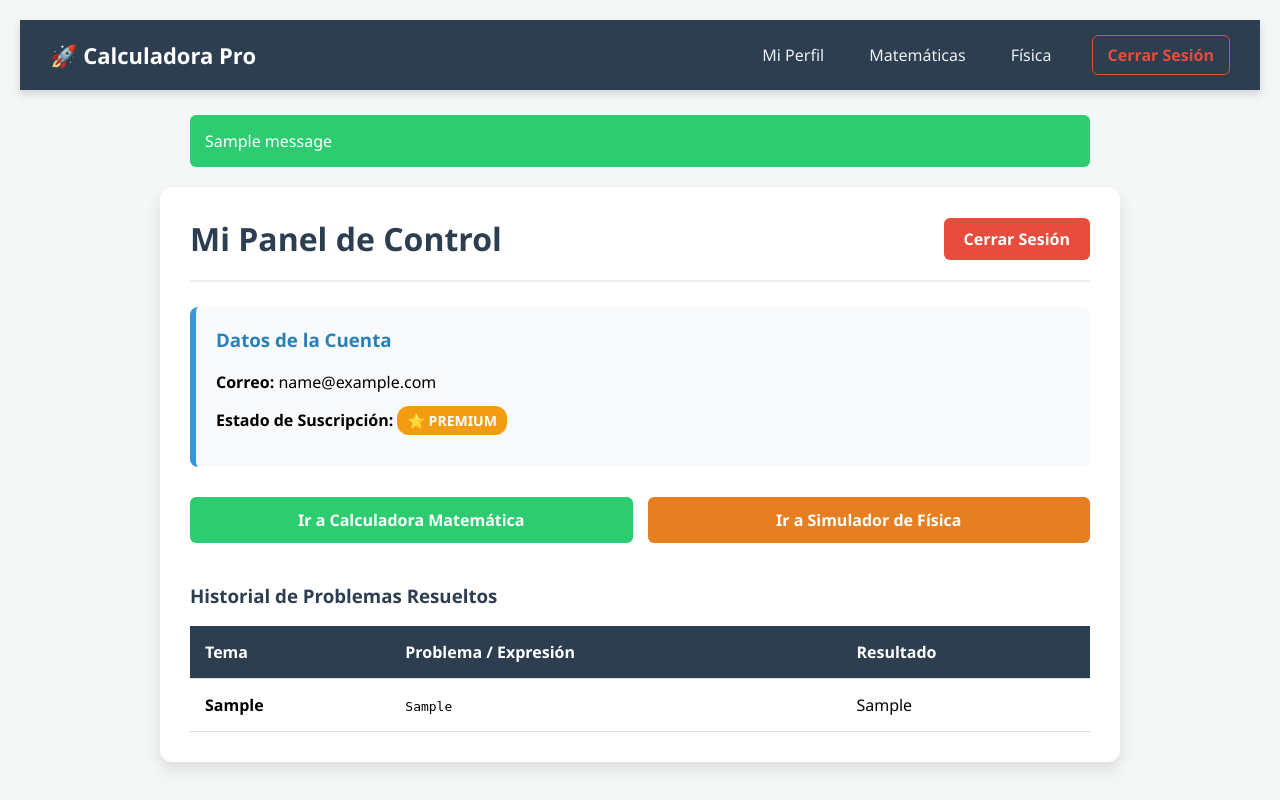
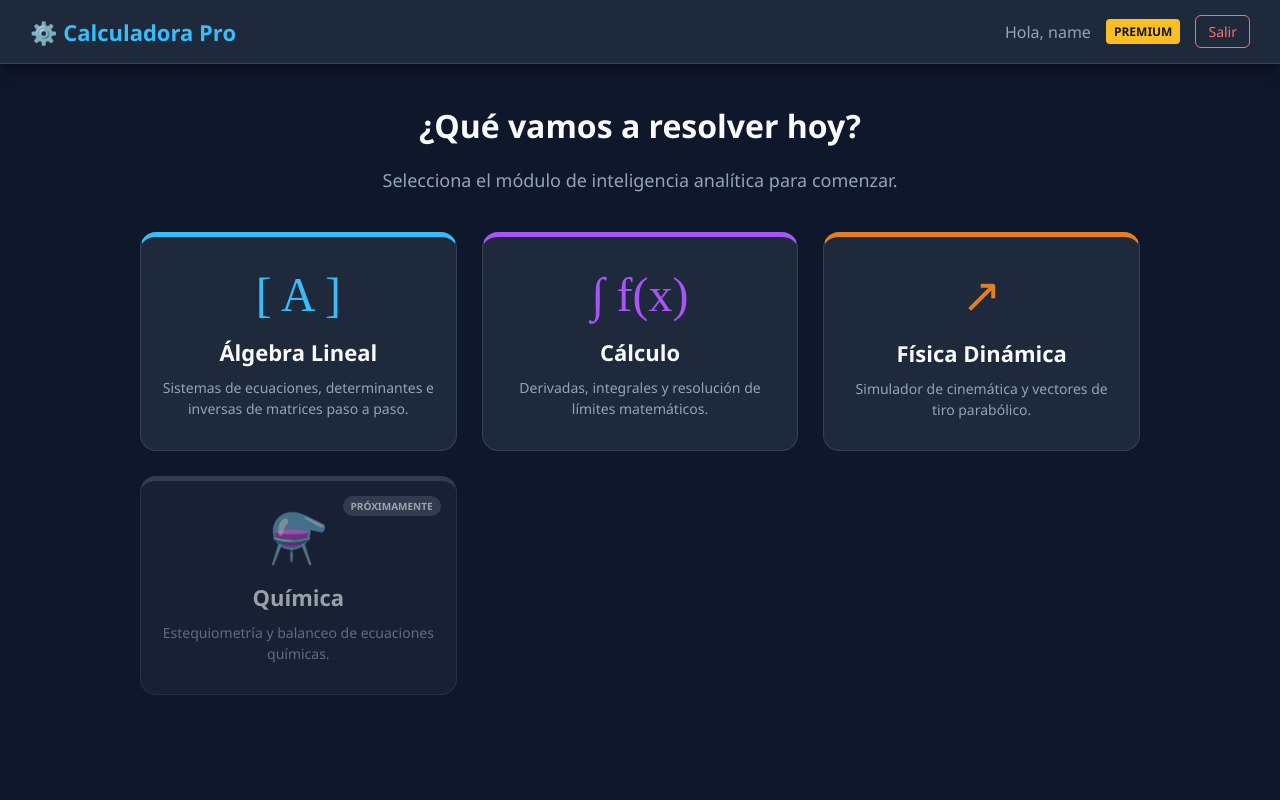
Before and after one commit to Abrams-tech/calculadora-pro, a Flask app: page /dashboard in a window 1280 px wide. Run offline with Flask 3, Linux system fonts and the light colour scheme; the visitor is signed in with stand-in values (Sample User, id 1); tables that the repository leaves empty hold one stand-in row (values such as "Sample post"); one stand-in notice (Sample message) is shown.

Commit message:
Rediseño visual del Dashboard con tarjetas grid

```diff
--- a/templates/dashboard.html
+++ b/templates/dashboard.html
@@ -3,123 +3,193 @@
 <head>
     <meta charset="UTF-8">
     <meta name="viewport" content="width=device-width, initial-scale=1.0">
-    <title>Mi Perfil - Calculadora Pro</title>
+    <title>Dashboard - Calculadora Pro</title>
     <style>
-        body { font-family: 'Segoe UI', Tahoma, Geneva, Verdana, sans-serif; background-color: #f4f7f6; margin: 0; padding: 20px; }
-        .container { max-width: 900px; margin: auto; background: white; padding: 30px; border-radius: 12px; box-shadow: 0 8px 16px rgba(0,0,0,0.1); }
+        /* ==========================================
+           DISEÑO OSCURO UNIFICADO Y DASHBOARD VISUAL
+           ========================================== */
+        body {
+            font-family: 'Segoe UI', Tahoma, Geneva, Verdana, sans-serif;
+            background-color: #0f172a;
+            color: #e2e8f0;
+            margin: 0;
+            padding: 0;
+        }
 
-        .header-perfil { display: flex; justify-content: space-between; align-items: center; border-bottom: 2px solid #eee; padding-bottom: 20px; margin-bottom: 25px; }
-        .header-perfil h1 { color: #2c3e50; margin: 0; }
-        .btn-logout { padding: 10px 20px; background-color: #e74c3c; color: white; text-decoration: none; border-radius: 6px; font-weight: bold; transition: background 0.3s; }
-        .btn-logout:hover { background-color: #c0392b; }
+        /* Barra de Navegación */
+        .navbar {
+            background-color: #1e293b;
+            padding: 15px 30px;
+            display: flex;
+            justify-content: space-between;
+            align-items: center;
+            box-shadow: 0 4px 12px rgba(0,0,0,0.5);
+            border-bottom: 1px solid #334155;
+        }
+        .nav-brand { color: #38bdf8; font-size: 22px; font-weight: bold; text-decoration: none; }
+        .nav-user { color: #94a3b8; font-weight: 500; display: flex; align-items: center; gap: 15px; }
+        .badge-premium { background: #fbbf24; color: #0f172a; padding: 4px 8px; border-radius: 4px; font-size: 12px; font-weight: bold; text-transform: uppercase; }
+        .badge-free { background: #64748b; color: white; padding: 4px 8px; border-radius: 4px; font-size: 12px; font-weight: bold; text-transform: uppercase; }
+        .nav-logout { color: #f87171; text-decoration: none; border: 1px solid #f87171; padding: 6px 12px; border-radius: 6px; transition: 0.3s; font-size: 14px;}
+        .nav-logout:hover { background-color: #f87171; color: #0f172a; }
 
-        .info-tarjeta { background-color: #f8f9fa; padding: 20px; border-radius: 8px; border-left: 6px solid #3498db; margin-bottom: 30px; }
-        .info-tarjeta h3 { margin-top: 0; color: #2980b9; }
-        .badge-premium { background-color: #f39c12; color: white; padding: 5px 10px; border-radius: 12px; font-size: 14px; font-weight: bold; }
-        .badge-free { background-color: #95a5a6; color: white; padding: 5px 10px; border-radius: 12px; font-size: 14px; font-weight: bold; }
+        /* Contenedor Principal */
+        .container {
+            max-width: 1000px;
+            margin: 40px auto;
+            padding: 0 20px;
+        }
 
-        .tabla-historial { width: 100%; border-collapse: collapse; margin-top: 15px; }
-        .tabla-historial th, .tabla-historial td { padding: 15px; text-align: left; border-bottom: 1px solid #ddd; }
-        .tabla-historial th { background-color: #2c3e50; color: white; }
-        .tabla-historial tr:hover { background-color: #f1f2f6; }
+        .header-section { text-align: center; margin-bottom: 40px; }
+        .header-section h1 { margin-top: 0; color: #f8fafc; font-size: 32px; }
+        .header-section p { color: #94a3b8; font-size: 18px; }
 
-        .nav-botones { display: flex; gap: 15px; margin-top: 20px; }
-        .btn-nav { padding: 12px 20px; background-color: #2ecc71; color: white; text-decoration: none; border-radius: 6px; font-weight: bold; text-align: center; flex: 1; }
-        .btn-nav.fisica { background-color: #e67e22; }
-        .btn-nav:hover { opacity: 0.9; }
+        /* Cuadrícula de Categorías (El estilo visual tipo app) */
+        .grid-categorias {
+            display: grid;
+            grid-template-columns: repeat(auto-fit, minmax(250px, 1fr));
+            gap: 25px;
+            margin-bottom: 50px;
+        }
 
-        .vacio { text-align: center; color: #7f8c8d; padding: 30px; font-style: italic; }
+        .tarjeta-cat {
+            background-color: #1e293b;
+            border: 1px solid #334155;
+            border-radius: 16px;
+            padding: 30px 20px;
+            text-align: center;
+            text-decoration: none;
+            color: #f8fafc;
+            transition: all 0.3s ease;
+            display: flex;
+            flex-direction: column;
+            align-items: center;
+            position: relative;
+            overflow: hidden;
+        }
+
+        .tarjeta-cat:hover {
+            transform: translateY(-5px);
+            box-shadow: 0 10px 20px rgba(0,0,0,0.4);
+        }
+
+        /* Estilos específicos por materia */
+        .cat-algebra { border-top: 5px solid #38bdf8; }
+        .cat-algebra:hover { border-color: #38bdf8; background-color: rgba(56, 189, 248, 0.05); }
+        .cat-algebra .icono { color: #38bdf8; }
+
+        .cat-calculo { border-top: 5px solid #a855f7; }
+        .cat-calculo:hover { border-color: #a855f7; background-color: rgba(168, 85, 247, 0.05); }
+        .cat-calculo .icono { color: #a855f7; }
+
+        .cat-fisica { border-top: 5px solid #e67e22; }
+        .cat-fisica:hover { border-color: #e67e22; background-color: rgba(230, 126, 34, 0.05); }
+        .cat-fisica .icono { color: #e67e22; }
+
+        .icono {
+            font-size: 48px;
+            margin-bottom: 15px;
+            font-family: 'Times New Roman', Times, serif; /* Para que los símbolos matemáticos se vean bien */
+        }
+
+        .tarjeta-cat h2 {
+            margin: 0 0 10px 0;
+            font-size: 22px;
+        }
+
+        .tarjeta-cat p {
+            margin: 0;
+            color: #94a3b8;
+            font-size: 14px;
+            line-height: 1.5;
+        }
+
+        /* Sección de Próximamente */
+        .tarjeta-disabled {
+            border-top: 5px solid #475569;
+            opacity: 0.6;
+            cursor: not-allowed;
+        }
+        .tarjeta-disabled:hover { transform: none; box-shadow: none; border-color: #475569; }
+        .badge-soon {
+            position: absolute;
+            top: 15px;
+            right: 15px;
+            background: #475569;
+            color: white;
+            font-size: 10px;
+            padding: 3px 8px;
+            border-radius: 12px;
+            text-transform: uppercase;
+            font-weight: bold;
+        }
+
+        /* Sección de Cuenta */
+        .cuenta-section { background: #1e293b; padding: 25px; border-radius: 12px; border: 1px solid #334155; text-align: center; }
+        .cuenta-section h3 { margin-top: 0; color: #f8fafc; }
+        .btn-upgrade { background-color: #fbbf24; color: #0f172a; text-decoration: none; padding: 12px 25px; border-radius: 8px; font-weight: bold; display: inline-block; margin-top: 15px; transition: 0.3s; }
+        .btn-upgrade:hover { background-color: #f59e0b; }
     </style>
 </head>
 <body>
-<style>
-    .navbar { background-color: #2c3e50; padding: 15px 30px; display: flex; justify-content: space-between; align-items: center; box-shadow: 0 4px 8px rgba(0,0,0,0.15); margin-bottom: 25px; }
-    .nav-brand { color: white; font-size: 22px; font-weight: bold; text-decoration: none; display: flex; align-items: center; gap: 10px; }
-    .nav-links { display: flex; gap: 15px; align-items: center; }
-    .nav-item { color: #ecf0f1; text-decoration: none; padding: 8px 15px; border-radius: 6px; font-weight: 500; transition: background 0.2s; }
-    .nav-item:hover { background-color: #34495e; color: #fff; }
-    .nav-logout { color: #e74c3c; font-weight: bold; padding: 8px 15px; border-radius: 6px; text-decoration: none; border: 1px solid #e74c3c; transition: all 0.2s; margin-left: 10px; }
-    .nav-logout:hover { background-color: #e74c3c; color: white; }
 
-    /* Para pantallas de celular */
-    @media (max-width: 600px) {
-        .navbar { flex-direction: column; gap: 15px; padding: 15px; }
-        .nav-links { flex-wrap: wrap; justify-content: center; }
-    }
-</style>
-
-<nav class="navbar">
-    <a href="/dashboard" class="nav-brand">🚀 Calculadora Pro</a>
-    <div class="nav-links">
-        <a href="/dashboard" class="nav-item">Mi Perfil</a>
-        <a href="/matematicas" class="nav-item">Matemáticas</a>
-        <a href="/fisica" class="nav-item">Física</a>
-        <a href="/logout" class="nav-logout">Cerrar Sesión</a>
-    </div>
-</nav>
-    {% with messages = get_flashed_messages(with_categories=true) %}
-      {% if messages %}
-        <div style="max-width: 900px; margin: 0 auto 20px auto;">
-          {% for category, message in messages %}
-            <div style="padding: 15px; border-radius: 6px; color: white; margin-bottom: 10px;
-                 background-color: {% if category == 'error' %}#e74c3c{% elif category == 'warning' %}#f39c12{% else %}#2ecc71{% endif %};">
-              {{ message }}
-            </div>
-          {% endfor %}
+    <nav class="navbar">
+        <a href="/" class="nav-brand">⚙️ Calculadora Pro</a>
+        <div class="nav-user">
+            <span>Hola, {{ usuario.email.split('@')[0] }}</span>
+            {% if usuario.es_premium %}
+                <span class="badge-premium">Premium</span>
+            {% else %}
+                <span class="badge-free">Gratis</span>
+            {% endif %}
+            <a href="/logout" class="nav-logout">Salir</a>
         </div>
-      {% endif %}
-    {% endwith %}
+    </nav>
 
     <div class="container">
-        <div class="header-perfil">
-            <h1>Mi Panel de Control</h1>
-            <a href="/logout" class="btn-logout">Cerrar Sesión</a>
+
+        <div class="header-section">
+            <h1>¿Qué vamos a resolver hoy?</h1>
+            <p>Selecciona el módulo de inteligencia analítica para comenzar.</p>
         </div>
 
-        <div class="info-tarjeta">
-            <h3>Datos de la Cuenta</h3>
-            <p><strong>Correo:</strong> {{ usuario.email }}</p>
-            <p><strong>Estado de Suscripción:</strong>
-                {% if usuario.es_premium %}
-                    <span class="badge-premium">⭐ PREMIUM</span>
-                {% else %}
-                    <span class="badge-free">GRATUITA</span>
-                    <br><br><a href="/checkout" style="color: #e67e22; font-weight: bold;">¡Actualiza a Premium hoy mismo!</a>
-                {% endif %}
-            </p>
+        <div class="grid-categorias">
+
+            <a href="/matematicas" class="tarjeta-cat cat-algebra">
+                <div class="icono">[ A ]</div>
+                <h2>Álgebra Lineal</h2>
+                <p>Sistemas de ecuaciones, determinantes e inversas de matrices paso a paso.</p>
+            </a>
+
+            <a href="/matematicas" class="tarjeta-cat cat-calculo">
+                <div class="icono">∫ f(x)</div>
+                <h2>Cálculo</h2>
+                <p>Derivadas, integrales y resolución de límites matemáticos.</p>
+            </a>
+
+            <a href="/fisica" class="tarjeta-cat cat-fisica">
+                <div class="icono">↗</div>
+                <h2>Física Dinámica</h2>
+                <p>Simulador de cinemática y vectores de tiro parabólico.</p>
+            </a>
+
+            <div class="tarjeta-cat tarjeta-disabled">
+                <span class="badge-soon">Próximamente</span>
+                <div class="icono">⚗️</div>
+                <h2>Química</h2>
+                <p>Estequiometría y balanceo de ecuaciones químicas.</p>
+            </div>
+
         </div>
 
-        <div class="nav-botones">
-            <a href="/matematicas" class="btn-nav">Ir a Calculadora Matemática</a>
-            <a href="/fisica" class="btn-nav fisica">Ir a Simulador de Física</a>
+        {% if not usuario.es_premium %}
+        <div class="cuenta-section">
+            <h3>Desbloquea el Modo Desarrollo</h3>
+            <p style="color: #94a3b8; margin-bottom: 20px;">Tu cuenta gratuita no tiene acceso a los procedimientos paso a paso, reportes en PDF ni gráficas.</p>
+            <a href="/checkout" class="btn-upgrade">Actualizar a Premium - $49 MXN</a>
         </div>
+        {% endif %}
 
-        <h3 style="margin-top: 40px; color: #2c3e50;">Historial de Problemas Resueltos</h3>
-
-        {% if historial %}
-            <table class="tabla-historial">
-                <thead>
-                    <tr>
-                        <th>Tema</th>
-                        <th>Problema / Expresión</th>
-                        <th>Resultado</th>
-                    </tr>
-                </thead>
-                <tbody>
-                    {% for consulta in historial %}
-                    <tr>
-                        <td><strong>{{ consulta.tema|capitalize }}</strong></td>
-                        <td><code>{{ consulta.problema }}</code></td>
-                        <td>{{ consulta.resultado }}</td>
-                    </tr>
-                    {% endfor %}
-                </tbody>
-            </table>
-        {% else %}
-            <div class="vacio">
-                Aún no has resuelto ningún problema. ¡Ve a los motores y comienza a calcular!
-            </div>
-        {% endif %}
     </div>
 
 </body>
```
